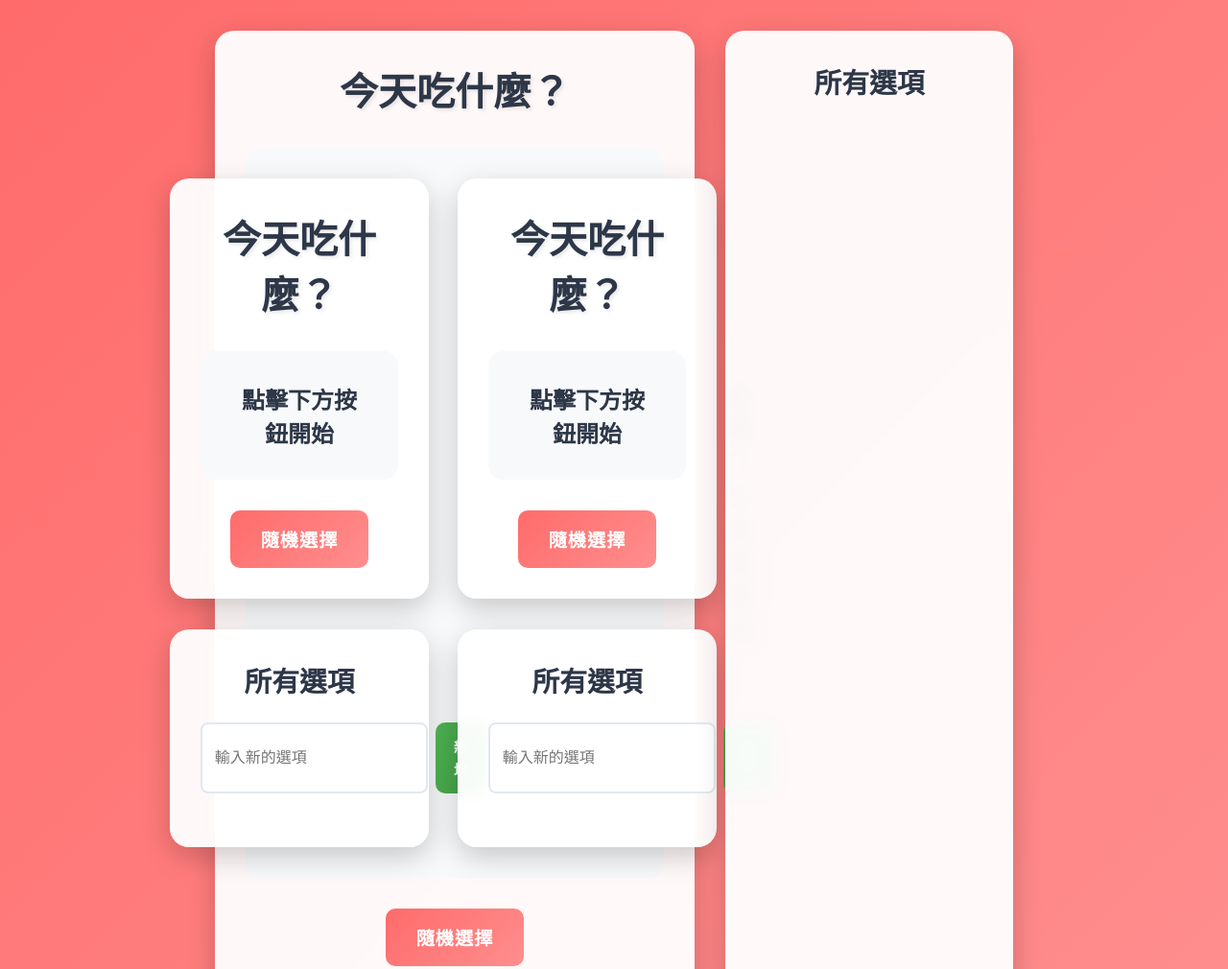
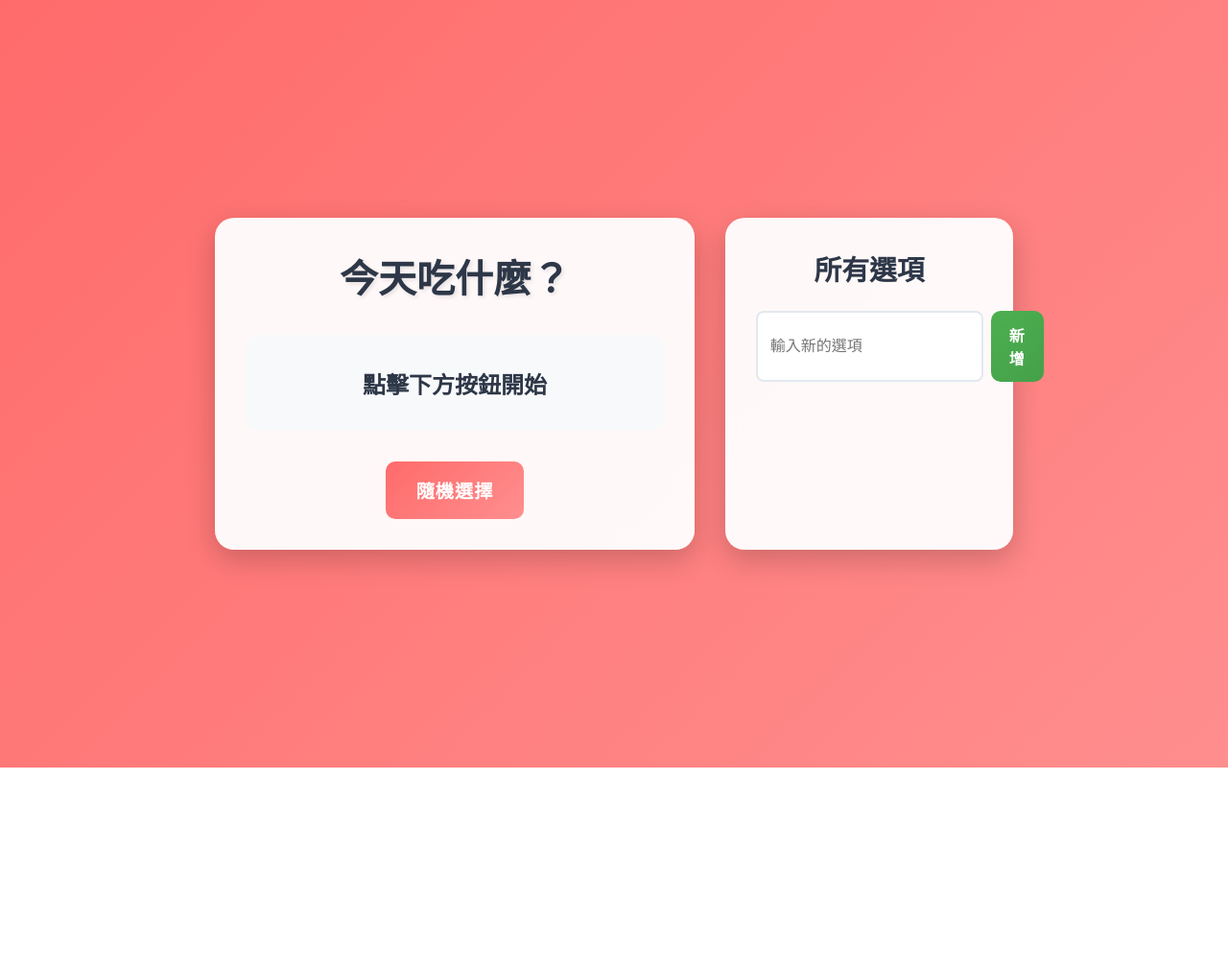
Before and after one commit to HUANGG798/meal, a plain HTML site: page index.html in a window 1280 px wide. Shown: the top 1010 px of the page at 96% size. After the commit the page ends 800 px from the top, so only its background shows below. Drawn offline with Linux system fonts and the light colour scheme.

Commit message:
Update index.html

```diff
--- a/index.html
+++ b/index.html
@@ -1,16 +1,5 @@
+
 <!DOCTYPE html>
-<html lang="zh-TW">
-<head>
-    <meta charset="UTF-8">
-    <meta name="viewport" content="width=device-width, initial-scale=1.0">
-    <title>今天吃什麼？</title>
-    <link rel="stylesheet" href="style.css">
-</head>
-<body>
-    <div class="main-container">
-        <div class="container">
-            <h1>今天吃什麼？</h1>
-            <div class="result-box"><!DOCTYPE html><!DOCTYPE html>
 <html lang="zh-TW">
 <head>
     <meta charset="UTF-8">
@@ -39,43 +28,3 @@
     <script src="script.js"></script>
 </body>
 </html>
-<html lang="zh-TW">
-<head>
-    <meta charset="UTF-8">
-    <meta name="viewport" content="width=device-width, initial-scale=1.0">
-    <title>今天吃什麼？</title>
-    <link rel="stylesheet" href="style.css">
-</head>
-<body>
-    <div class="main-container">
-        <div class="container">
-            <h1>今天吃什麼？</h1>
-            <div class="result-box">
-                <p id="result">點擊下方按鈕開始</p>
-            </div>
-            <button id="generateBtn">隨機選擇</button>
-        </div>
-        <div class="options-list">
-            <h2>所有選項</h2>
-            <div class="add-option">
-                <input type="text" id="newOption" placeholder="輸入新的選項">
-                <button id="addBtn">新增</button>
-            </div>
-            <ul id="optionsList"></ul>
-        </div>
-    </div>
-    <script src="script.js"></script>
-</body>
-</html>
-                <p id="result">點擊下方按鈕開始</p>
-            </div>
-            <button id="generateBtn">隨機選擇</button>
-        </div>
-        <div class="options-list">
-            <h2>所有選項</h2>
-            <ul id="optionsList"></ul>
-        </div>
-    </div>
-    <script src="script.js"></script>
-</body>
-</html>
```
